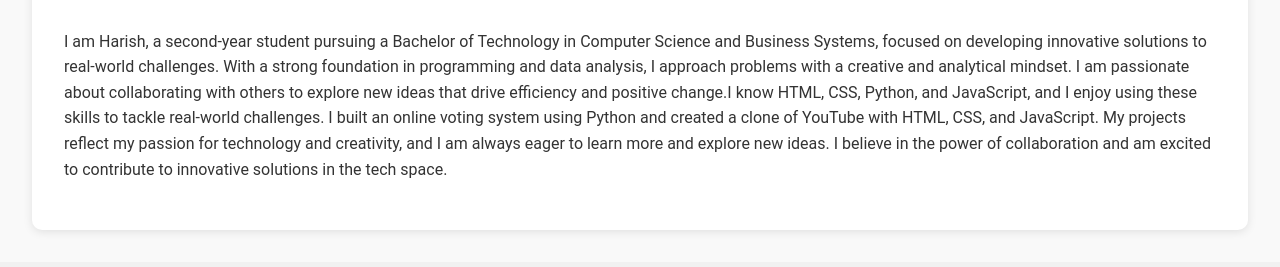
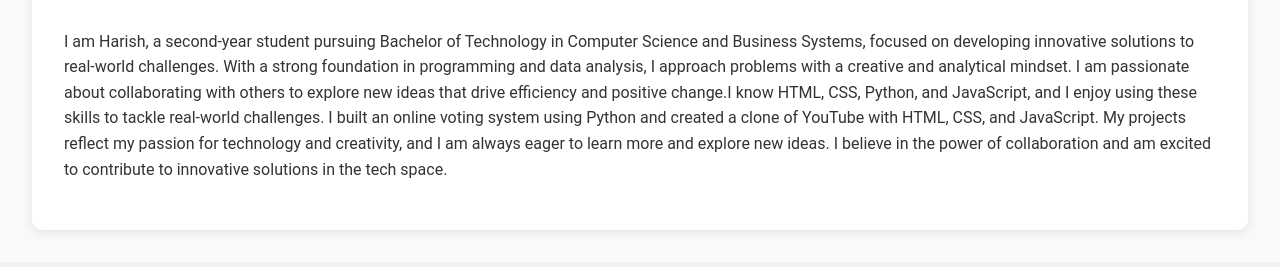
Before and after one commit to harish-v26/harish-portfolio, a plain HTML site: page index.html in a window 1280 px wide. Shown: the part 533-800 px from the top of the page. Drawn offline with Linux system fonts and the light colour scheme.

Commit message:
Update index.html

```diff
--- a/index.html
+++ b/index.html
@@ -31,7 +31,7 @@
 
         <div class="about-content">
             <h2>About Me</h2>
-            <p>I am Harish, a second-year student pursuing a Bachelor of Technology in Computer Science and Business Systems, focused on developing innovative solutions to real-world challenges. With a strong foundation in programming and data analysis, I approach problems with a creative and analytical mindset. I am passionate about collaborating with others to explore new ideas that drive efficiency and positive change.I know HTML, CSS, Python, and JavaScript, and I enjoy using these skills to tackle real-world challenges. I built an online voting system using Python and created a clone of YouTube with HTML, CSS, and JavaScript. My projects reflect my passion for technology and creativity, and I am always eager to learn more and explore new ideas. I believe in the power of collaboration and am excited to contribute to innovative solutions in the tech space.</p>
+            <p>I am Harish, a second-year student pursuing Bachelor of Technology in Computer Science and Business Systems, focused on developing innovative solutions to real-world challenges. With a strong foundation in programming and data analysis, I approach problems with a creative and analytical mindset. I am passionate about collaborating with others to explore new ideas that drive efficiency and positive change.I know HTML, CSS, Python, and JavaScript, and I enjoy using these skills to tackle real-world challenges. I built an online voting system using Python and created a clone of YouTube with HTML, CSS, and JavaScript. My projects reflect my passion for technology and creativity, and I am always eager to learn more and explore new ideas. I believe in the power of collaboration and am excited to contribute to innovative solutions in the tech space.</p>
         </div>
     </section>
 
```
